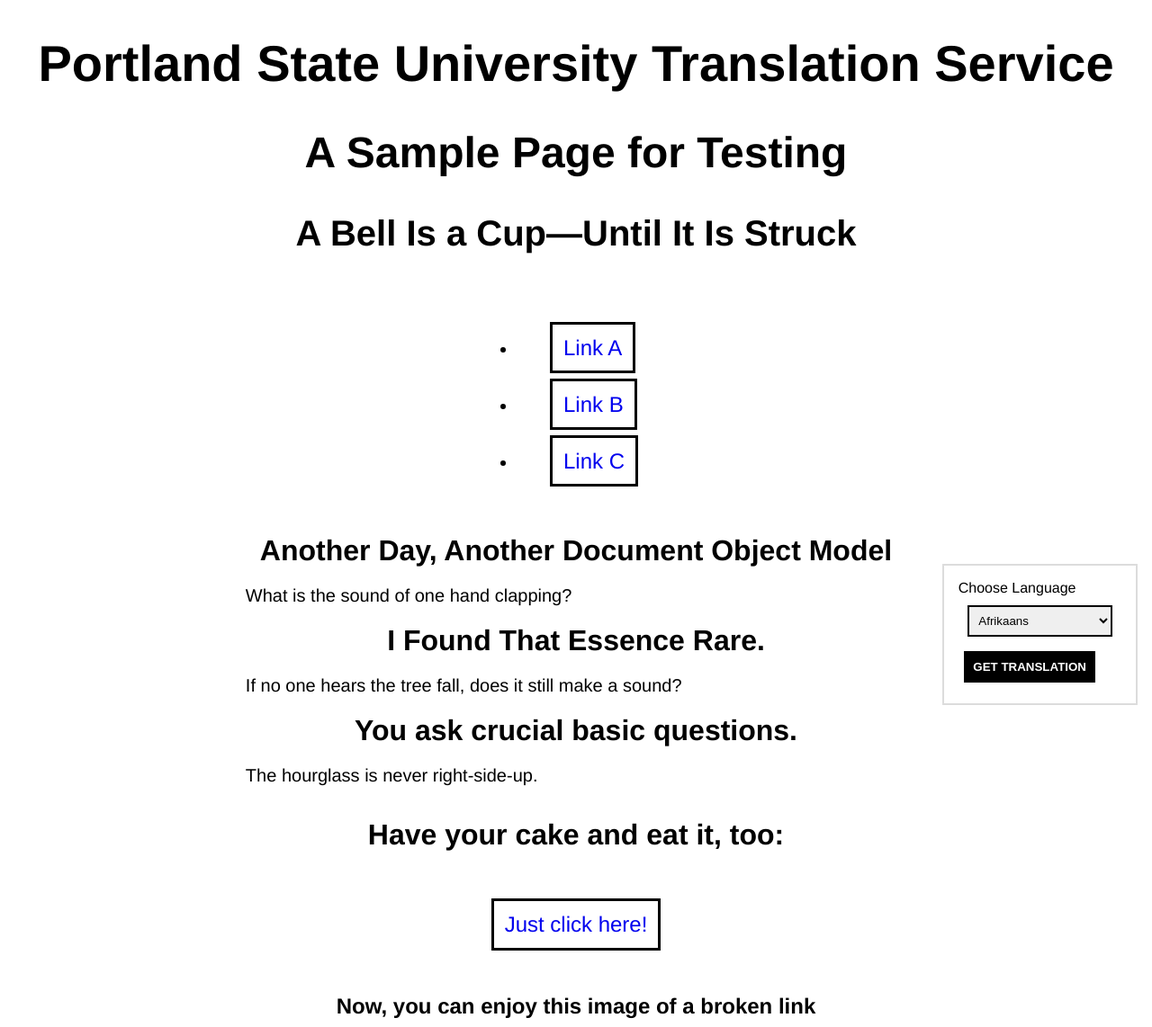
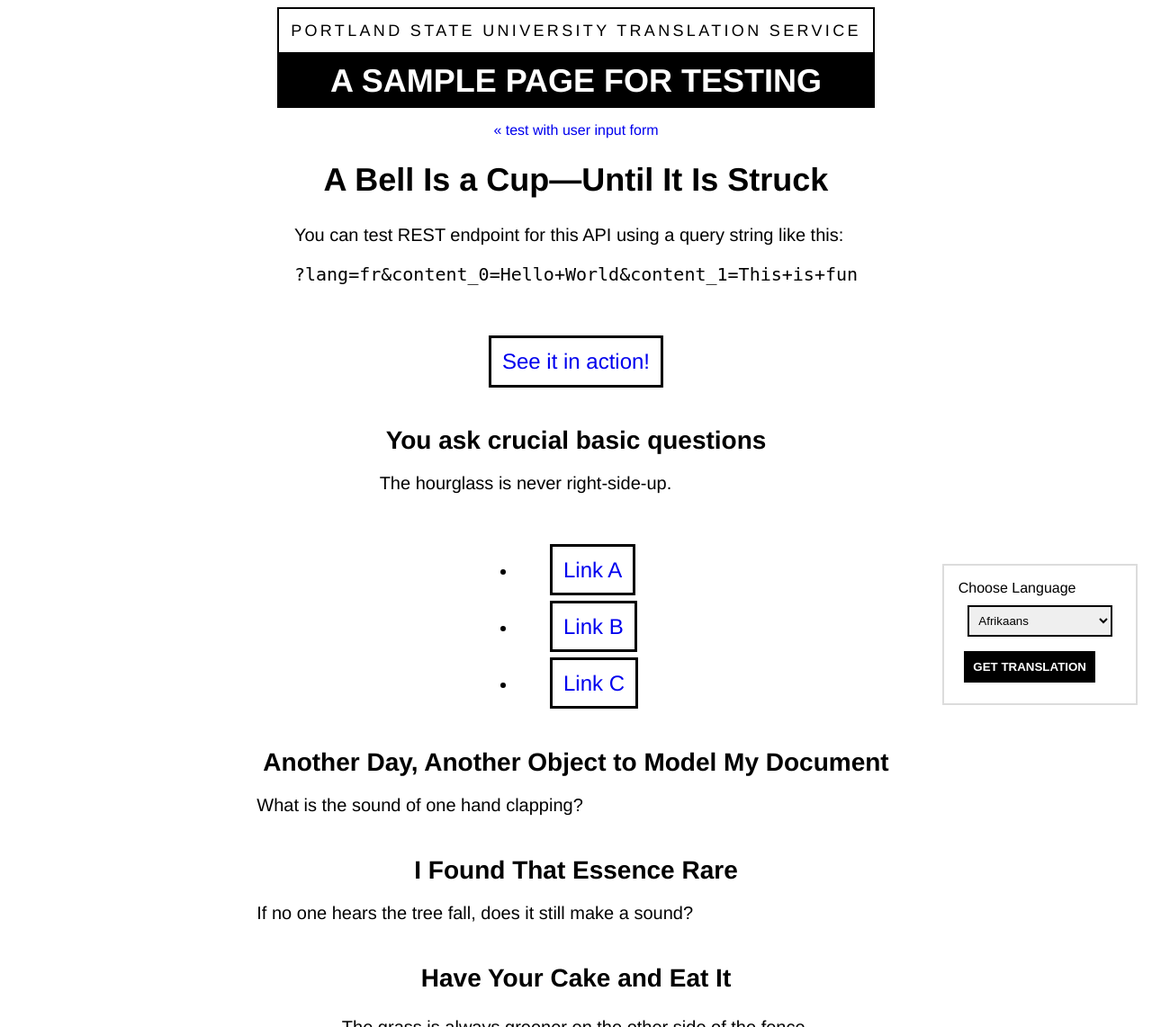
Before and after one commit to geoSkogen/psu-translate, a PHP site: page /test/ in a window 1280 px wide. Shown: the top 1142 px of the page at 90% size. Run offline with PHP 8.4, Linux system fonts and the light colour scheme.

Commit message:
updates user interface

```diff
--- a/index.php
+++ b/index.php
@@ -25,8 +25,17 @@
 
 </head>
 <body>
+  <div class="flex-row flex-center">
+    <header id="branding">
+      <h1>PORTLAND STATE UNIVERSITY TRANSLATION SERVICE</h1>
+      <h2>A SAMPLE PAGE FOR TESTING</h2>
+    </header>
+  </div>
+  <div class="flex-row flex-center">
+    <a class="crumb" href="test/">translate the testing page&nbsp;&raquo;</a>
+  </div>
   <h4>Google Translate API</h4>
-  <h5>Test Form</h5>
+  <h5>User Input Testing Form</h5>
   <div class="flex-row flex-center">
     <div>
       <label for="input-count"># of text-nodes</label>
--- a/lib/textnode_translate_get.js
+++ b/lib/textnode_translate_get.js
@@ -2,7 +2,10 @@ function translate_text(str_arr, lang, dom_els) {
 
   function restore_textvals(dom_els, new_strs) {
     for (i = 0; i < dom_els.length; i++) {
-      dom_els[i].value = new_strs[i]
+      let new_str = new_strs[i].replace(/&#(\d+);/g, function(match, dec) {
+				return String.fromCharCode(dec);
+			})
+      dom_els[i].value = new_str
     }
   }
 
@@ -48,3 +51,4 @@ function translate_text(str_arr, lang, dom_els) {
   xhttp.send()
   return str_arr
 }
+console.log('textnode_translate_get')
--- a/style/test.css
+++ b/style/test.css
@@ -21,29 +21,47 @@ a,a:link,a:hover,a:visited,a:active {
 
 h1 {
   text-align: center;
-  font-size: 56px;
+  font-size: 18px;
+  font-weight: 500;
+  letter-spacing: 3.33px;
+  margin-block-start: 0em;
+  margin-block-end: 0em;
+  padding: 0.75em;
+  border: 2.85px solid black;
 }
 
 h2 {
   text-align: center;
-  font-size: 48px;
+  font-size: 36px;
+  margin-block-start: 0em;
+  margin-block-end: 0em;
+  padding: 0.25em;
+  background-color: black;
+  color: white;
 }
 
 h3 {
   text-align: center;
-  font-size: 40px;
+  font-size: 36px;
+  margin: 0.25em;
+  margin-block-start: 0.25em;
+  margin-block-end: 0.25em;
 }
 
 h4 {
   text-align: center;
-  font-size: 32px;
-  margin: 0.5em;
+  font-size: 28px;
+  margin: 0.25em;
+  margin-block-start: 0.25em;
+  margin-block-end: 0.25em;
 }
 
 h5 {
   text-align: center;
-  font-size: 24px;
-  margin: 0.5em;
+  font-size: 20px;
+  margin: 0.25em;
+  margin-block-start: 0.25em;
+  margin-block-end: 0.25em;
 }
 
 p {
@@ -68,6 +86,12 @@ li {
 
 .relshell {
   position: relative;
+}
+
+.crumb {
+  font-size: 16px !important;
+  border: none !important;
+  margin: 0.5em !important;
 }
 
 #relhead-shell {
--- a/test/index.php
+++ b/test/index.php
@@ -27,10 +27,41 @@
 <body>
   <script src="evil.js"></script>
   <noscript>The power of translation</noscript>
-  <h1>Portland State University Translation Service</h1>
-  <h2>A Sample Page for Testing</h2>
+  <div class="flex-row flex-center">
+    <header id="branding">
+      <h1>PORTLAND STATE UNIVERSITY TRANSLATION SERVICE</h1>
+      <h2>A SAMPLE PAGE FOR TESTING</h2>
+    </header>
+  </div>
+  <div class="flex-row flex-center">
+    <a class="crumb" href="..">&laquo;&nbsp;test with user input form</a>
+  </div>
   <article>
     <h3>A Bell Is a Cup&mdash;Until It Is Struck</h3>
+    <div class="flex-row flex-center">
+      <section>
+        <p>
+          You can test REST endpoint for this API using a query string like this:
+        </p>
+        <p>
+          <code>?lang=fr&content_0=Hello+World&content_1=This+is+fun</code>
+        </p>
+      </section>
+    </div>
+    <div class="flex-row flex-center">
+      <a href="../translation-service/index.php?lang=fr&content_0=Hello+World&content_1=This+is+fun">
+        See it in action!
+      </a>
+      <br/>
+    </div>
+    <div class="flex-row flex-center">
+      <section>
+        <h4>You ask crucial basic questions</h4>
+        <p>
+        The hourglass is never right-side-up.
+        </p>
+      </section>
+    </div>
     <div class="flex-row flex-center">
       <ul>
         <li><a href="#">Link A</a></li>
@@ -40,28 +71,31 @@
     </div>
     <div class="flex-row flex-center">
       <section>
-        <h4>Another Day, Another Document Object Model</h4>
+        <h4>Another Day, Another Object to Model My Document</h4>
         <p>
          What is the sound of one hand clapping?
         </p>
-        <h4>I Found That Essence Rare.</h4>
+        <br/>
+        <h4>I Found That Essence Rare</h4>
         <p>
          If no one hears the tree fall, does it still make a sound?
         </p>
-        <h4>You ask crucial basic questions.</h4>
-        <p>
-         The hourglass is never right-side-up.
-        </p>
+        <br/>
       </section>
     </div>
     <section>
-      <h4>Have your cake and eat it, too:</h4>
+      <h4>Have Your Cake and Eat It</h4>
       <div class="flex-row flex-center">
-        <a href="#">Just click here!</a><br/>
+        <section>
+          <p>
+           The grass is always greener on the other side of the fence.
+          </p>
+          <br/>
+        </section>
       </div>
-      <h5>Now, you can enjoy this image of a broken link</h5>
+      <h5>Now, you can enjoy this image of cross-campus traffic in time-lapse:</h5>
       <div class="flex-row flex-center">
-        <img src="#"/>
+        <img style="margin:1em;" src="../image/timelapse-traffic.png"/>
       </div>
     </section>
   </article>
@@ -78,9 +112,9 @@
       All of this content is natural, open, and free since 2022
     </p>
   </footer>
-
-  <iframe id="iframe" src="../index.php"></iframe>
-  <script id="script">console.log('Evil!')</script>
+  <p><sub>(PSU Translation Service ignores iframes)</sub></p>
+  <iframe id="iframe"></iframe>
+  <script id="script">console.log('PSU Translation Service ignores executables')</script>
   <script src="../lib/textnode_translate.js"></script>
   <script src="../lib/translation_widget.js"></script>
 </body>
```
Also changed, not shown: image/timelapse-traffic.png (added), lib/textnode_translate.js.
